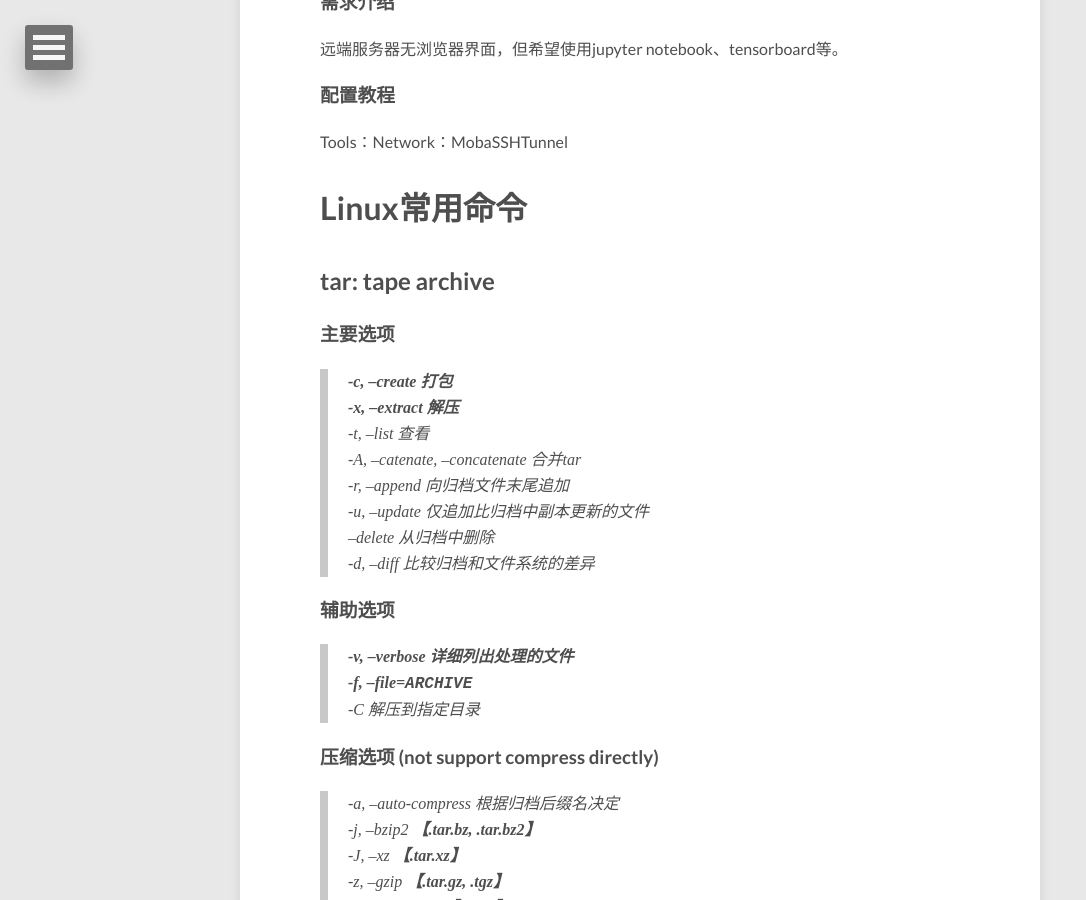
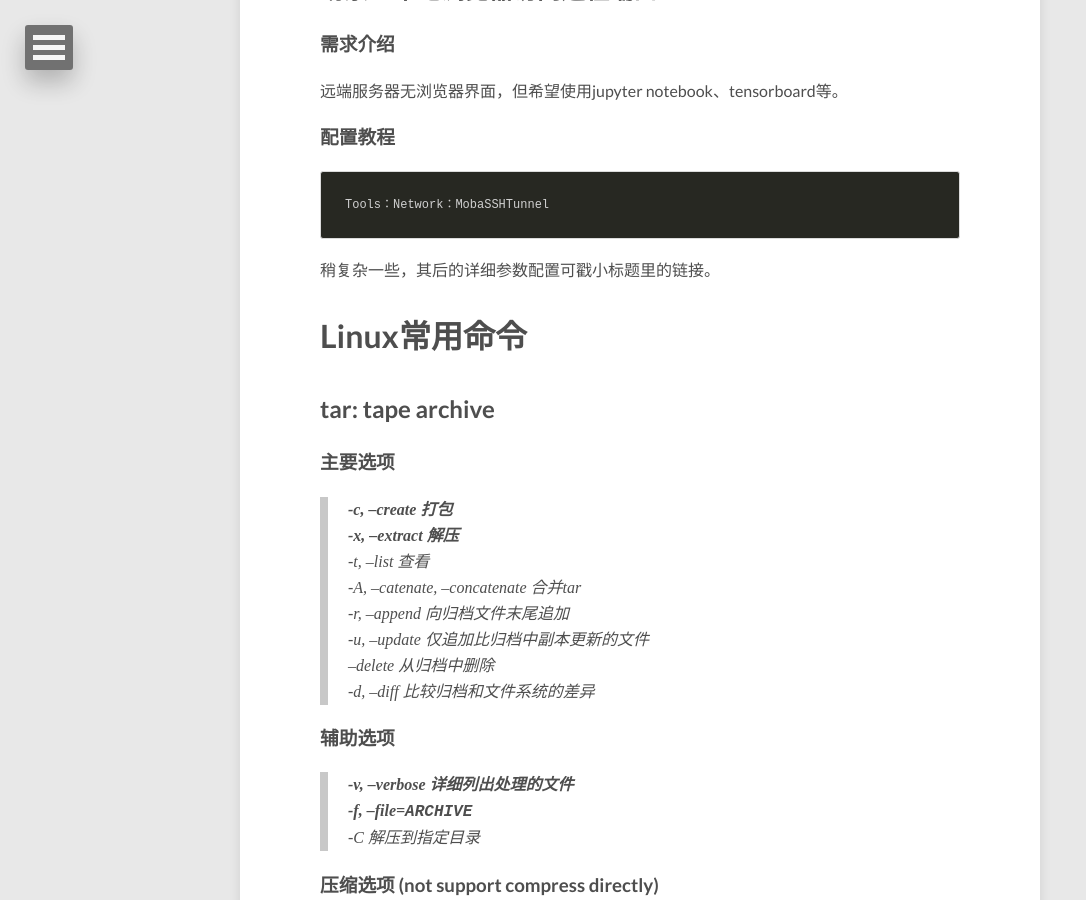
Before and after one commit to E0HYL/BLOG-OF-E0, a Jekyll site: the page built from _posts/2020-02-10-UbuntuServer.md, in a window 1280 px wide and 900 px high, scrolled down 3196 px. Shown: the whole window, without its empty margins (0-1086 px from the left). Built offline with Jekyll 4.4.1, drawn with Linux system fonts in a browser that asks for light colours; nearby versions of some CDN libraries; comment, search, counter and statistics services are not loaded.

Commit message:
Add more for SSH section

````diff
--- a/_posts/2020-02-10-UbuntuServer.md
+++ b/_posts/2020-02-10-UbuntuServer.md
@@ -90,14 +90,18 @@
 校园网为路由器分配IP，路由器又为实验室的电脑分配IP。服务器B和服务器C在实验室内网中（IP为192.168.1.x）。<br>
 其中服务器B做过端口转发，可以通过校园网访问。但客户端访问服务器C则需要通过B来做跳板机。
 ### 配置[教程](https://blog.csdn.net/xuyuqingfeng953/article/details/96180642)
+```
 Session：SSH：Network Setting：Connect through SSH gateway
+```
 
 ## 场景2: 本地浏览器访问远程端口
 ### 需求介绍
 远端服务器无浏览器界面，但希望使用jupyter notebook、tensorboard等。
 ### 配置[教程](http://m.blog.sina.com.cn/s/blog_e11ac5850102xurp.html)
+```
 Tools：Network：MobaSSHTunnel
-
+```
+稍复杂一些，其后的详细参数配置可戳小标题里的链接。
 # Linux常用命令
 ## tar: tape archive
 ### 主要选项
````
